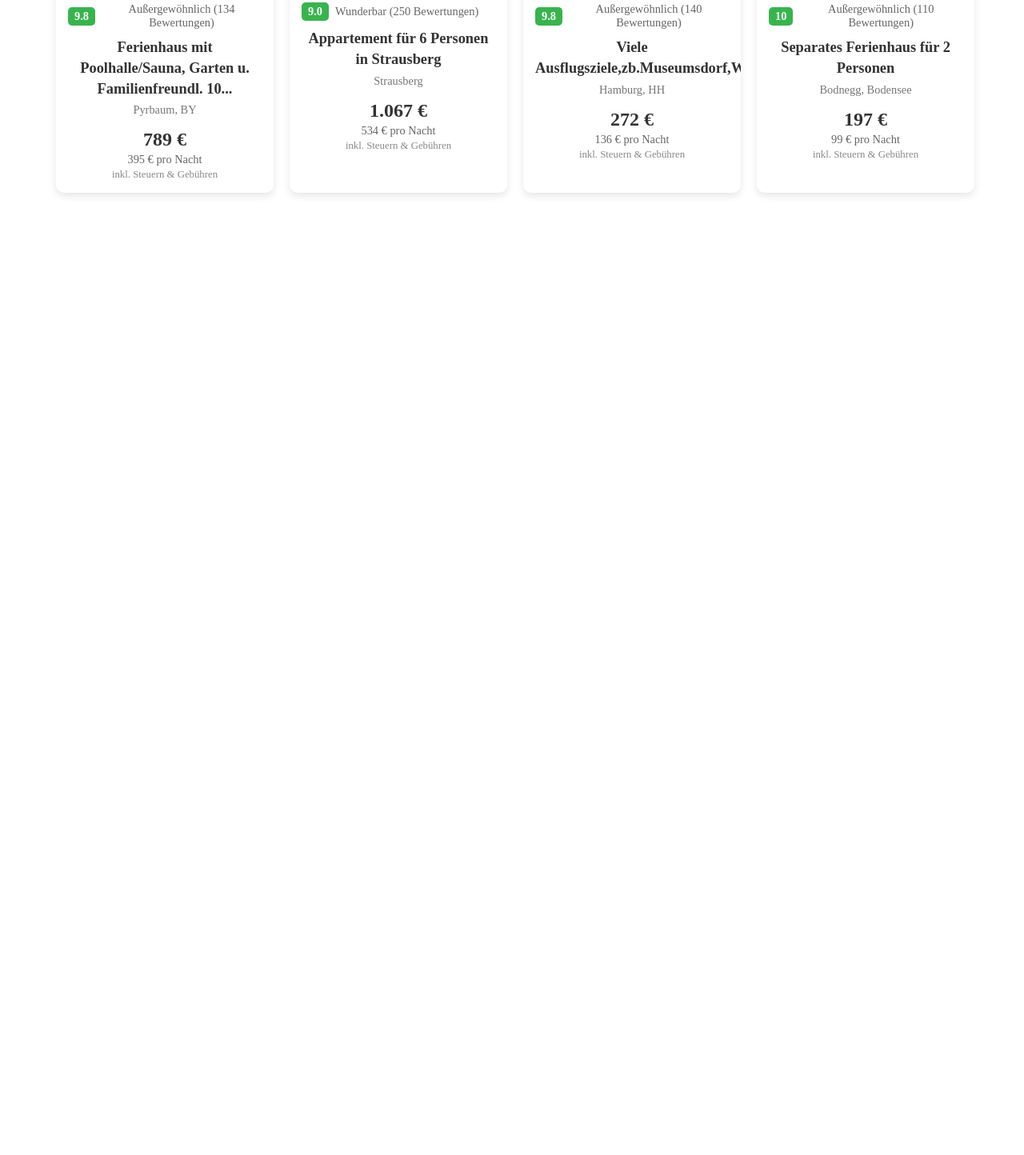
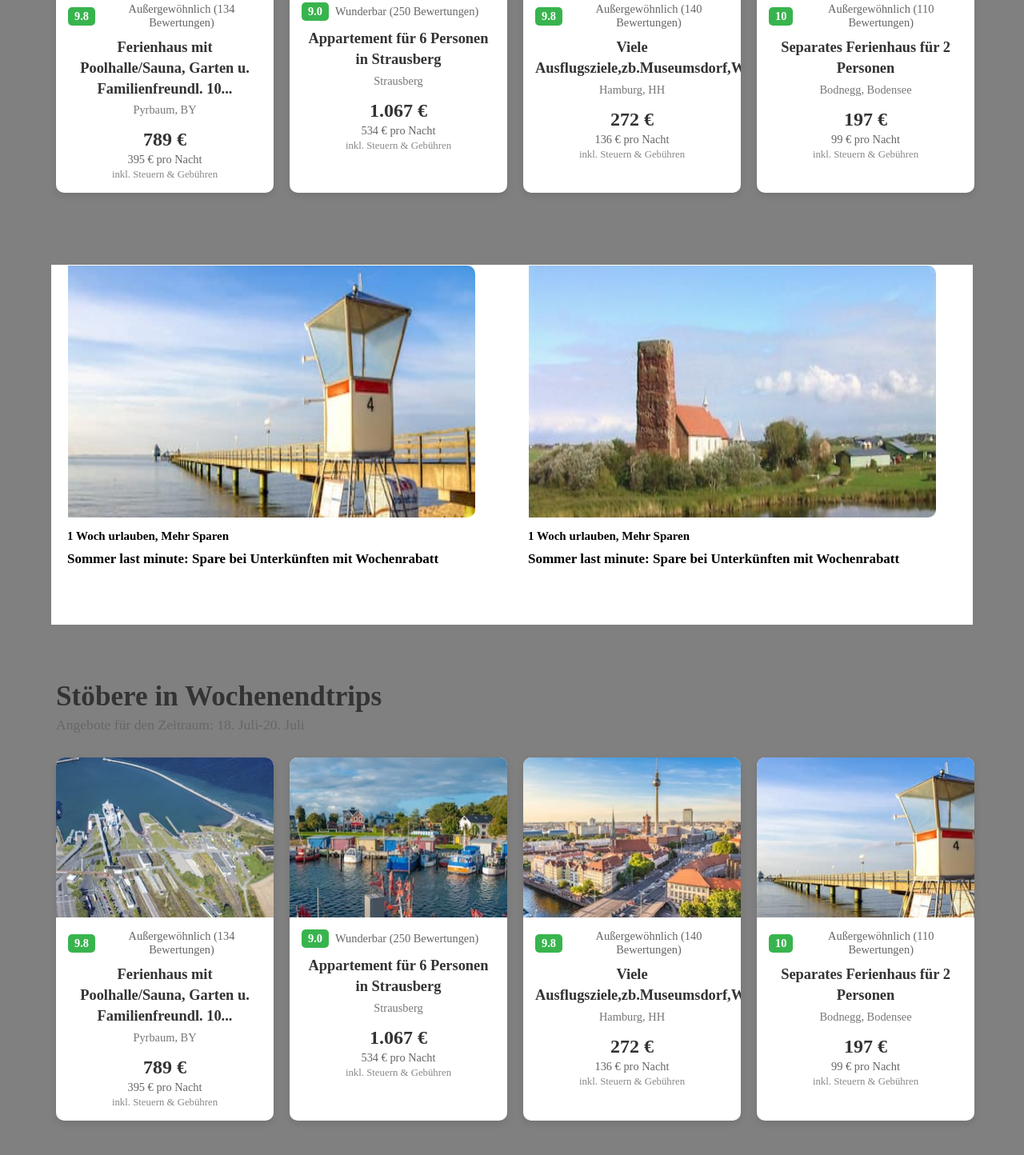
Before and after one commit to system-Barinda/website-cloningFeWo-direkt, a plain HTML site: page index.html in a window 1280 px wide. Shown: the part 1554-2998 px from the top of the page at 80% size. Before the commit the page ends 1885 px from the top, so only its background shows below. Drawn offline with Linux system fonts and the light colour scheme.

Commit message:
the middle body main  contents are done

```diff
--- a/index.css
+++ b/index.css
@@ -4,7 +4,7 @@
 
 }
 body{
-   background: white;
+   background: gray;
    /* height: 100%;
    margin: 0; */
 }
@@ -291,3 +291,45 @@ h1 {
     font-size: 0.8em;
     color: #888;
 }
+.container-summer{
+
+    width: 90%;
+    background: white;
+    display: flex;
+    gap: 1px;
+    justify-content: center;
+    text-align: center;
+
+}
+.container-summer-box{
+
+    height: 450px;
+    width: 50%;
+    gap: 10px;
+    justify-content: start;
+    text-align: start;
+    margin-left: 10px;
+
+}
+.container-summer-box img{
+    width: 90%;
+    height: 70%;
+    margin: 1px;
+    padding-left: 10px;
+    border-radius: 10px;
+    border-top-left-radius:10px ;
+    border-bottom-left-radius: 10px;
+
+}
+.container-summer-box h3{
+    font-size: 15px;
+    justify-content: start;
+    text-align: start;
+    margin: 10px;
+}
+.container-summer-box h2{
+    font-size: 17px;
+    justify-content: start;
+    text-align: start;
+    margin: 10px;
+}
--- a/index.html
+++ b/index.html
@@ -151,7 +151,109 @@
     </div>
 </center>
 
+<center>
+    <div class="container-summer">
+        <div class="container-summer-box">
+            <img src="images/nan3.jpg" alt="summertime " srcset=""> <br>
+            <div class="summer-box-details">
+                <h3>1 Woch urlauben, Mehr Sparen</h3>
+                <h2>Sommer last minute: Spare bei Unterkünften mit Wochenrabatt</h2>
+            </div>
+        </div>
+        <div class="container-summer-box">
+            <img src="images/nan4.jpeg" alt="spiderman" srcset=""> <br>
+            <div class="summer-box-details">
+                <h3>1 Woch urlauben, Mehr Sparen</h3>
+                <h2>Sommer last minute: Spare bei Unterkünften mit Wochenrabatt</h2>
+            </div>
+        </div>
+        <br>
+    </div>
+</center>
 
+
+<center>
+    <div class="weekend-trips-section">
+        <div class="section-header">
+            <h2>Stöbere in Wochenendtrips</h2>
+            <p>Angebote für den Zeitraum: 18. Juli-20. Juli</p>
+        </div>
+
+        <div class="trip-cards-container">
+            <div class="trip-card">
+                <div class="card-image-wrapper">
+                    <img src="images/bab1.jpeg" alt="Ferienhaus mit Pool/Sauna" class="card-image">
+
+                </div>
+                <div class="card-rating">
+                    <span class="rating-score">9.8</span>
+                    <span class="rating-text">Außergewöhnlich (134 Bewertungen)</span>
+                </div>
+                <h3>Ferienhaus mit Poolhalle/Sauna, Garten u. Familienfreundl. 10...</h3>
+                <p class="location">Pyrbaum, BY</p>
+                <div class="price-info">
+                    <span class="current-price">789 €</span>
+                    <span class="per-night">395 € pro Nacht</span>
+                    <span class="fees">inkl. Steuern & Gebühren</span>
+                </div>
+            </div>
+
+            <div class="trip-card">
+                <div class="card-image-wrapper">
+                    <img src="images/bab3.jpeg" alt="Appartement für 6 Personen" class="card-image">
+
+                </div>
+                <div class="card-rating">
+                    <span class="rating-score">9.0</span>
+                    <span class="rating-text">Wunderbar (250 Bewertungen)</span>
+                </div>
+                <h3>Appartement für 6 Personen in Strausberg</h3>
+                <p class="location">Strausberg</p>
+                <div class="price-info">
+                    <span class="current-price">1.067 €</span>
+                    <span class="per-night">534 € pro Nacht</span>
+                    <span class="fees">inkl. Steuern & Gebühren</span>
+                </div>
+            </div>
+
+            <div class="trip-card">
+                <div class="card-image-wrapper">
+                    <img src="images/bab2.jpeg" alt="Viele Ausflugsziele" class="card-image">
+
+                </div>
+                <div class="card-rating">
+                    <span class="rating-score">9.8</span>
+                    <span class="rating-text">Außergewöhnlich (140 Bewertungen)</span>
+                </div>
+                <h3>Viele Ausflugsziele,zb.Museumsdorf,Wil...</h3>
+                <p class="location">Hamburg, HH</p>
+                <div class="price-info">
+                    <span class="current-price">272 €</span>
+                    <span class="per-night">136 € pro Nacht</span>
+                    <span class="fees">inkl. Steuern & Gebühren</span>
+                </div>
+            </div>
+
+            <div class="trip-card">
+                <div class="card-image-wrapper">
+                    <img src="images/nan3.jpg" alt="Separates Ferienhaus für 2 Personen" class="card-image">
+
+                </div>
+                <div class="card-rating">
+                    <span class="rating-score">10</span>
+                    <span class="rating-text">Außergewöhnlich (110 Bewertungen)</span>
+                </div>
+                <h3>Separates Ferienhaus für 2 Personen</h3>
+                <p class="location">Bodnegg, Bodensee</p>
+                <div class="price-info">
+                    <span class="current-price">197 €</span>
+                    <span class="per-night">99 € pro Nacht</span>
+                    <span class="fees">inkl. Steuern & Gebühren</span>
+                </div>
+            </div>
+        </div>
+    </div>
+</center>
 
 <script src="index.js"></script>
 </body>
```
